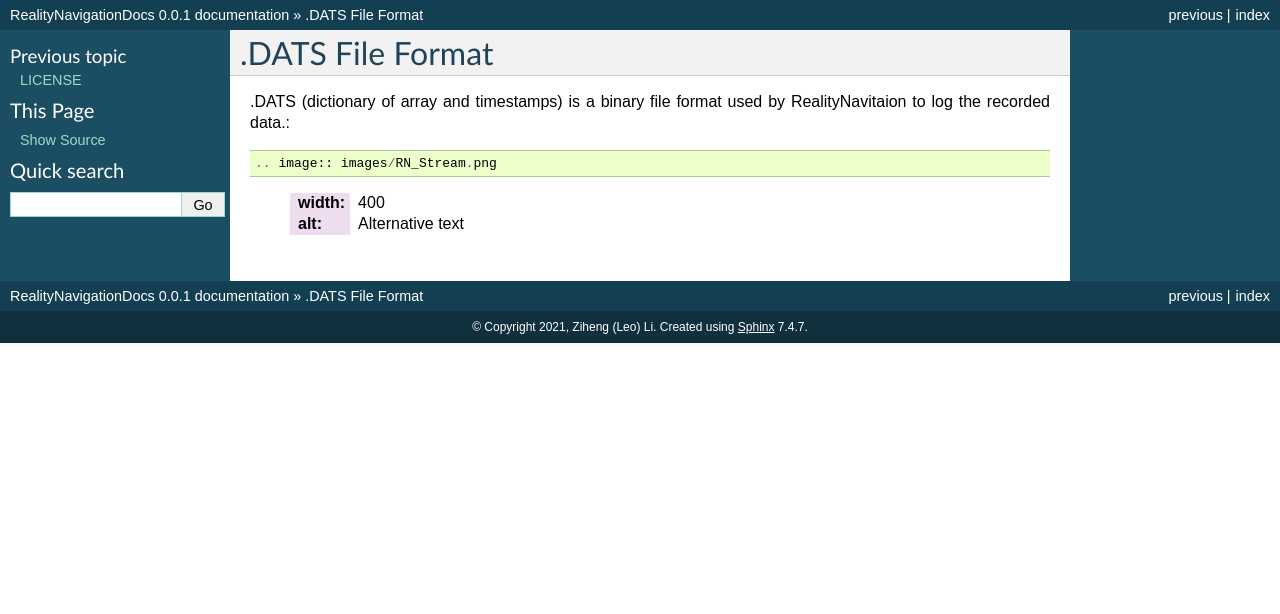
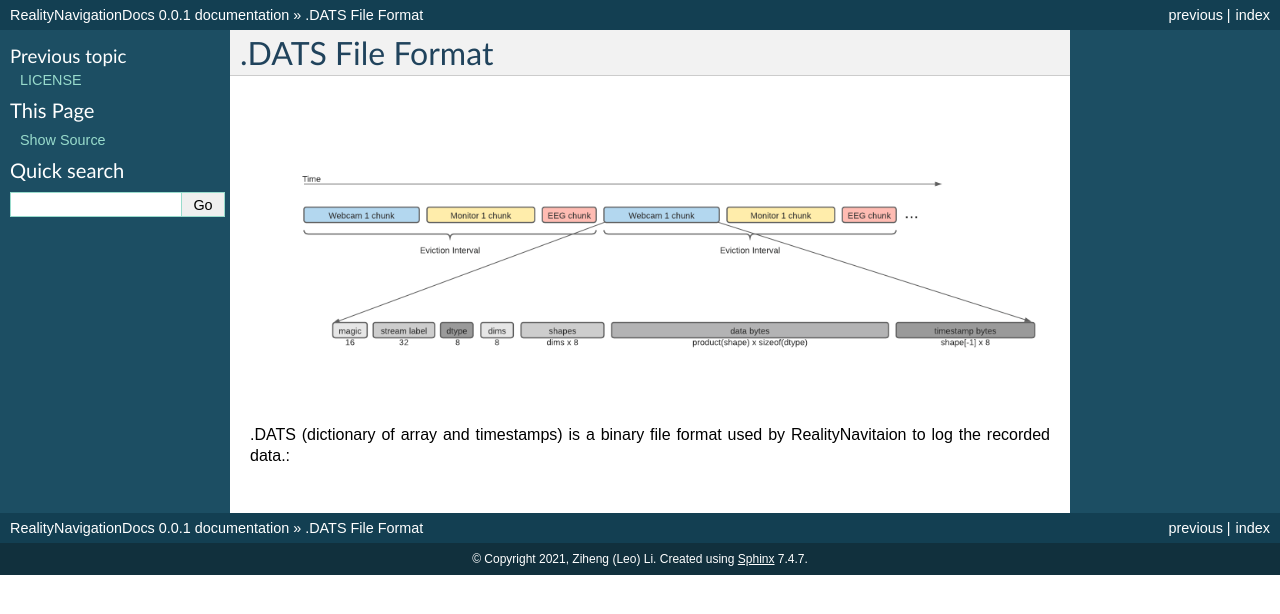
Before and after one commit to PhysioLabXR/PhysioLabXRDocs, a Sphinx documentation site: the page built from source/FileFormat.rst, in a window 1280 px wide. Shown: the top 614 px of the page. Built offline with Sphinx 7.4.7, drawn with Linux system fonts in a browser that asks for light colours.

Commit message:
fix image display

```diff
--- a/source/FileFormat.rst
+++ b/source/FileFormat.rst
@@ -1,8 +1,7 @@
 .DATS File Format
 =================
 
+.. image:: images/RN_Stream.png
+    :width: 1080
+
 .DATS (dictionary of array and timestamps) is a binary file format used by RealityNavitaion to log the recorded data.::
-
-.. image:: images/RN_Stream.png
-  :width: 400
-  :alt: Alternative text
```
